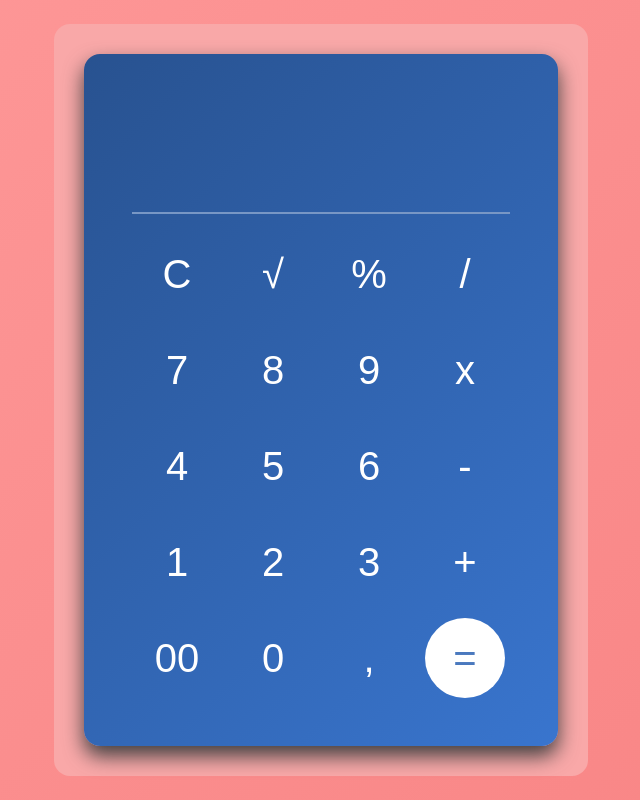
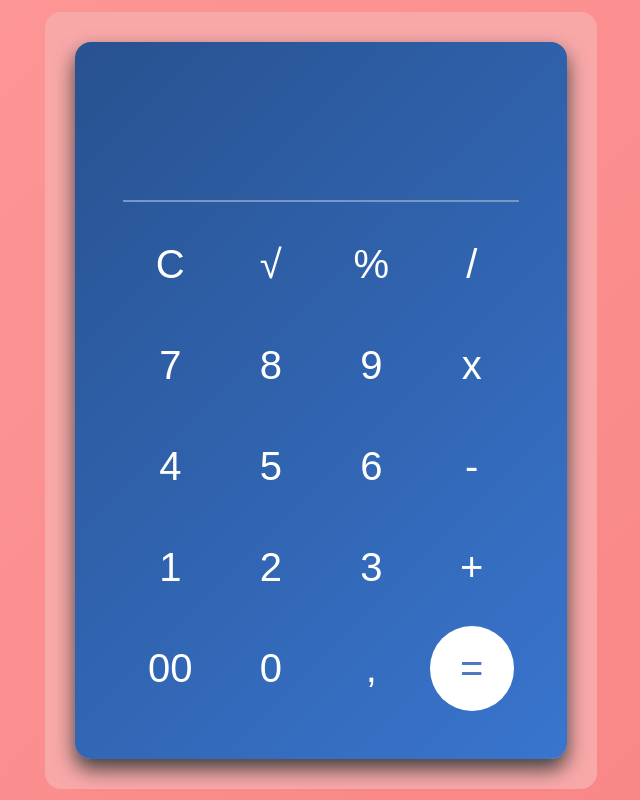
Before and after one commit to Vox1oot/calculator, a React (Create React App) app: page / in a window 1280 px wide. Shown: the whole page, without its empty margins (319-959 px from the left). Built offline with nearby package versions, Linux system fonts and the light colour scheme.

Commit message:
feat: implemet adaptive

```diff
--- a/src/components/Button.tsx
+++ b/src/components/Button.tsx
@@ -14,10 +14,20 @@ const StyledButton = styled.button`
     font-size: 40px;
     font-weight: normal;
     border-radius: 50%;
+    padding: 20px;
 
     &:hover {
         cursor: pointer;
         background-color: #4a79be;
+    }
+
+    @media (max-width: 500px) {
+        font-size: 35px;
+        padding: 10px;
+    }
+
+    @media (max-width: 425px) {
+        padding: 5px;
     }
 `;
 
--- a/src/components/Calculator.tsx
+++ b/src/components/Calculator.tsx
@@ -23,14 +23,22 @@ const Wrapper = styled.div`
     background: linear-gradient(135deg, #285290, #3975ce);
     box-shadow: 0px 10px 20px #404040;
     padding: 3rem;
+
+    @media (max-width: 420px) {
+        padding: 1.5rem;
+    }
 `;
 
 const Grid = styled.div`
     padding: 20px 5px 0;
     display: grid;
     grid-gap: 1rem;
-    grid-template-rows: repeat(5, 80px);
-    grid-template-columns: repeat(4, 80px);
+    grid-template-rows: repeat(5, 1fr);
+    grid-template-columns: repeat(4, 1fr);
+
+    @media (max-width: 420px) {
+        grid-gap: 0.5rem;
+    }
 `;
 
 const Calculator = () => {
```
